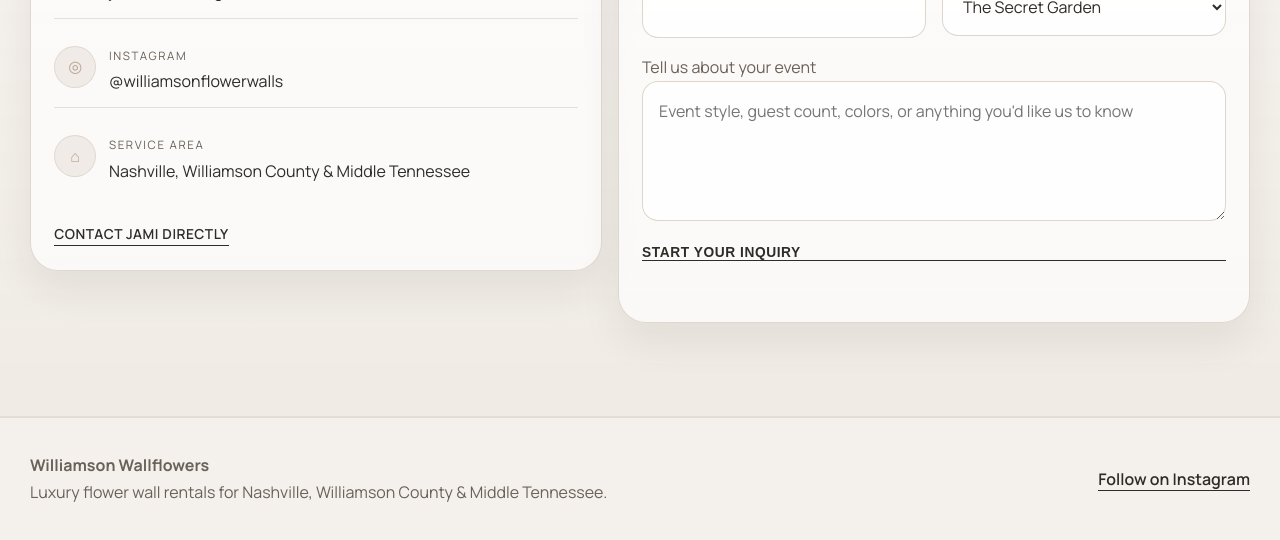
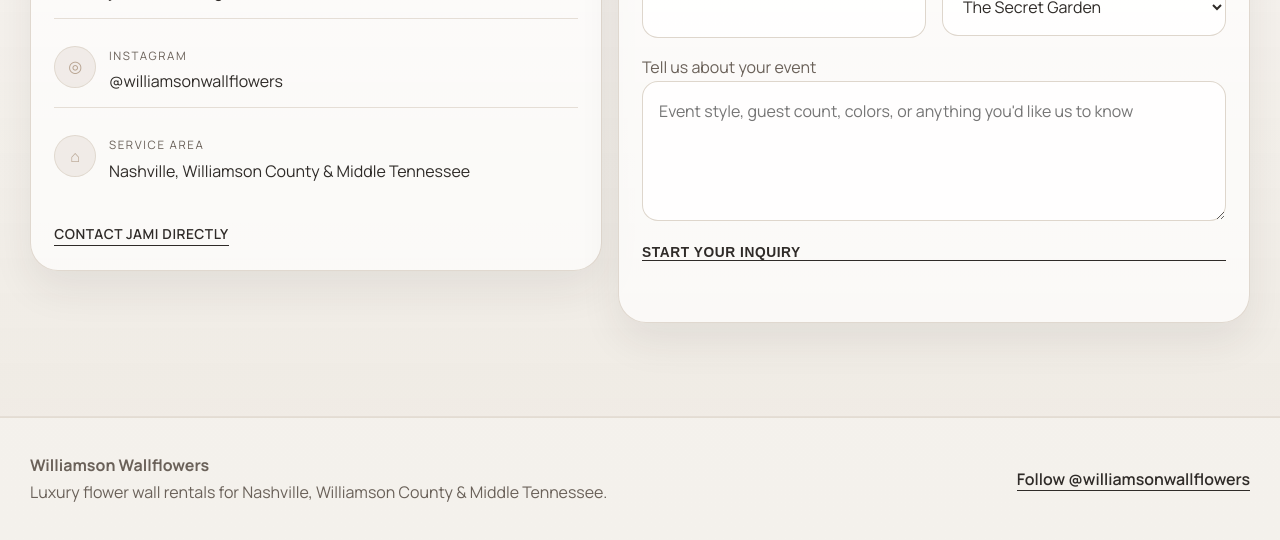
Before and after one commit to mavbavbutav/williamson-wallflowers, a plain HTML site: page index.html in a window 1280 px wide. Shown: the part 3582-4122 px from the top of the page. Drawn offline with nearby package versions, Linux system fonts and the light colour scheme.

Commit message:
Fix Williamson Wallflowers Instagram handle

```diff
--- a/index.html
+++ b/index.html
@@ -1098,7 +1098,7 @@
                 <span class="contact-icon">◎</span>
                 <div>
                   <small>Instagram</small>
-                  <a href="https://www.instagram.com/williamsonflowerwalls" target="_blank" rel="noopener noreferrer">@williamsonflowerwalls</a>
+                  <a href="https://www.instagram.com/williamsonwallflowers" target="_blank" rel="noopener noreferrer">@williamsonwallflowers</a>
                 </div>
               </div>
               <div class="contact-item">
@@ -1206,7 +1206,7 @@
         Luxury flower wall rentals for Nashville, Williamson County &amp; Middle Tennessee.
       </div>
       <div>
-        <a class="footer-link" href="https://www.instagram.com/williamsonflowerwalls" target="_blank" rel="noopener noreferrer">Follow on Instagram</a>
+        <a class="footer-link" href="https://www.instagram.com/williamsonwallflowers" target="_blank" rel="noopener noreferrer">Follow @williamsonwallflowers</a>
       </div>
     </div>
   </footer>
```
